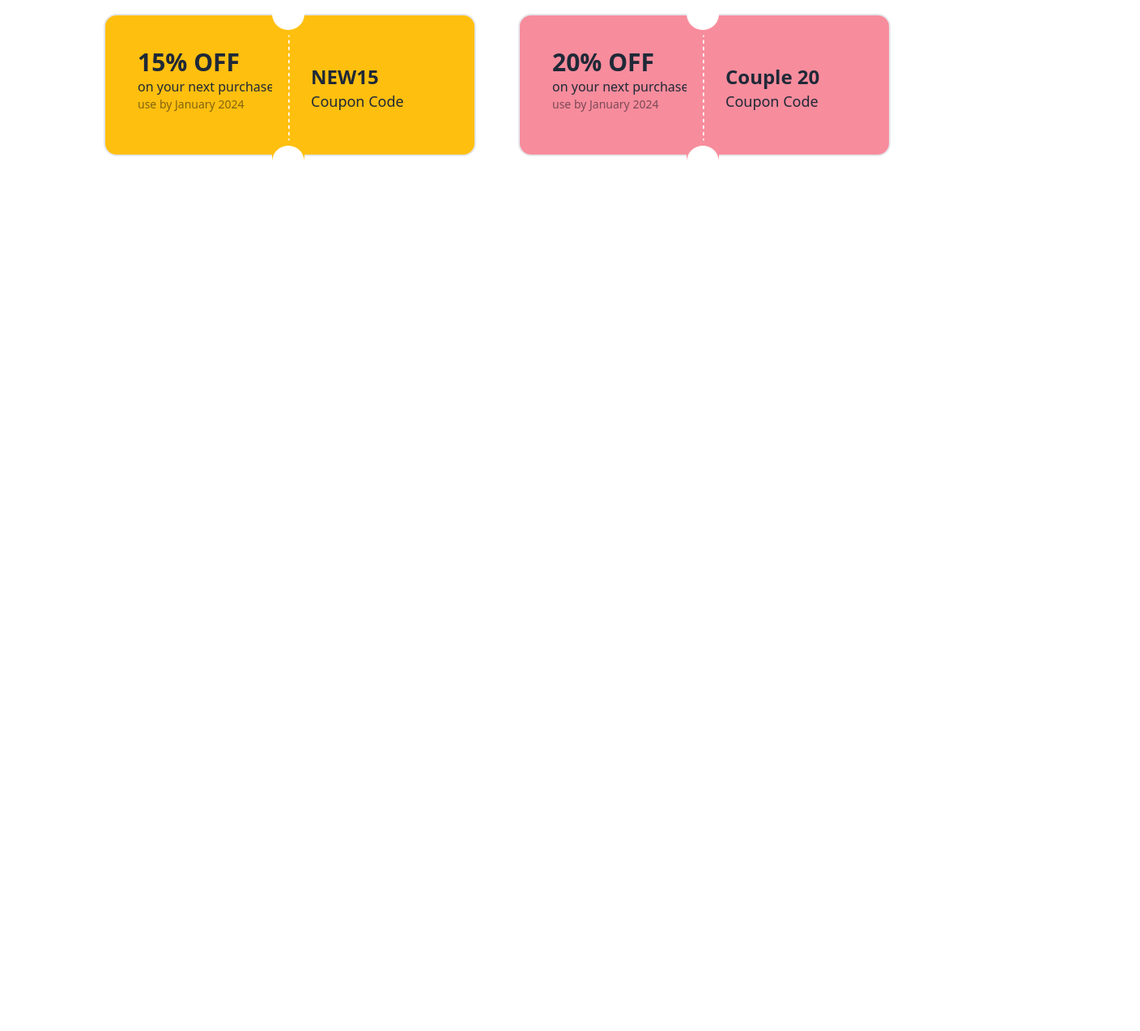
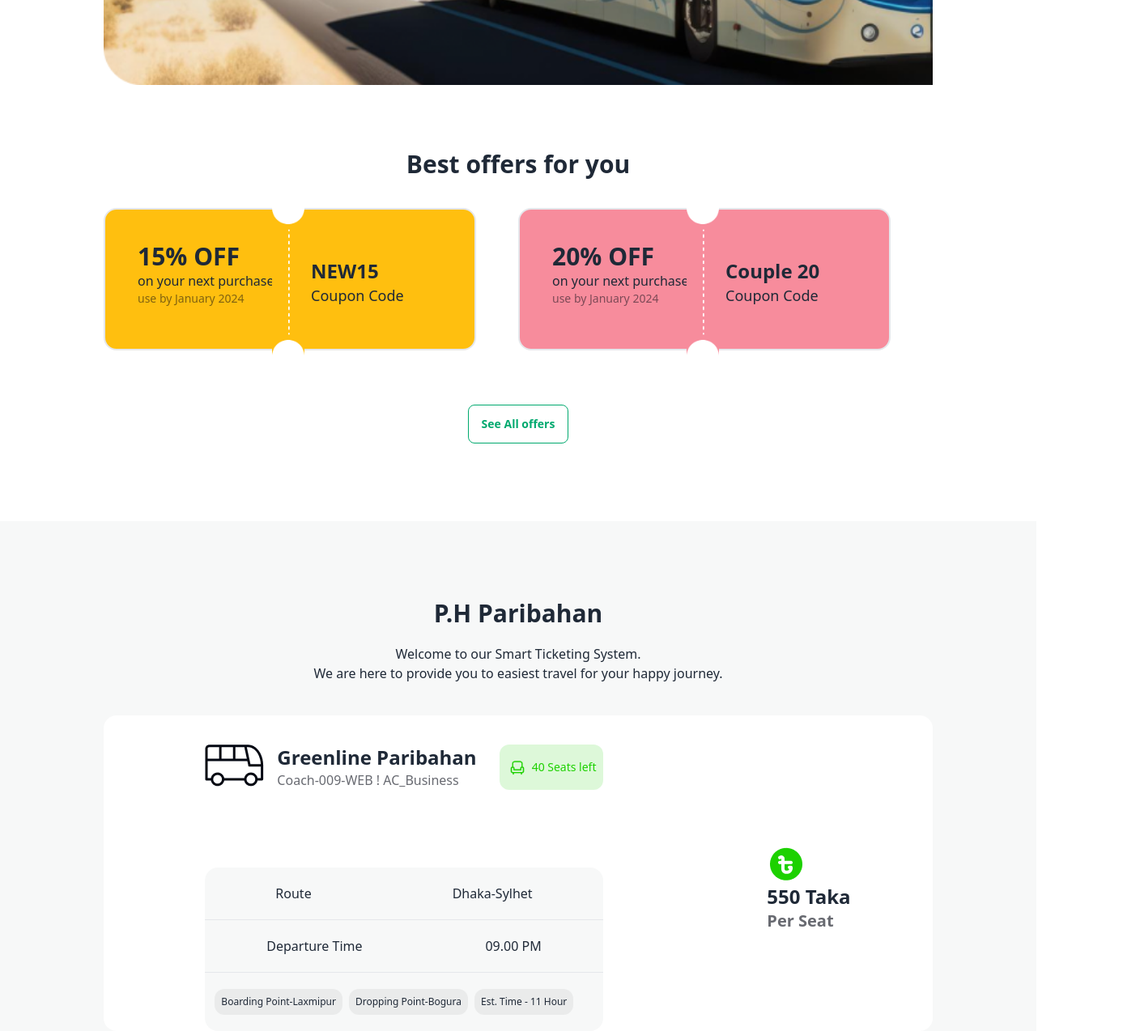
Before and after one commit to Mohammad-coders/smart-ticketing-system, a plain HTML site: page index.html in a window 1280 px wide. Shown: the part 787-2061 px from the top of the page at 81% size, 1408 px wide, since content can reach past the window. Before the commit the page ends 1047 px from the top, so only its background shows below. Drawn offline with nearby package versions, Linux system fonts and the light colour scheme.

Commit message:
done PH Poribohon Ticket Information

```diff
--- a/index.html
+++ b/index.html
@@ -35,16 +35,19 @@
                     </ul>
                 </div>
                 <div class="navbar-end">
-                    <a class="btn bg-[#1DD1001A]"><span class="text-green-600 raleway-font font-bold">Bus</span><img src="images/bus-icon.png" alt=""></a>
+                    <a class="btn bg-[#1DD1001A]"><span class="text-green-600 raleway-font font-bold">Bus</span><img
+                            src="images/bus-icon.png" alt=""></a>
                 </div>
             </div>
         </nav>
         <!-- banner section -->
         <div class="banner_section">
-            <h3 class="text-center text-5xl pt-14"><span class="text-white font-extrabold">End-to-End Travel with</span><br><br><span class="text-green-500 font-extrabold">P Paribahan</span></h3>
-            <p class="text-white font-normal text-sm text-center mt-4">Welcome to our Smart Ticketing System. <br> We are here to provide you to easiest travel for your happy journey.
-            <br>
-            <button class="btn btn-success bg-green-500 mt-4">Buy Tickets</button>
+            <h3 class="text-center text-5xl pt-14"><span class="text-white font-extrabold">End-to-End Travel
+                    with</span><br><br><span class="text-green-500 font-extrabold">P Paribahan</span></h3>
+            <p class="text-white font-normal text-sm text-center mt-4">Welcome to our Smart Ticketing System. <br> We
+                are here to provide you to easiest travel for your happy journey.
+                <br>
+                <button class="btn btn-success bg-green-500 mt-4">Buy Tickets</button>
             </p>
         </div>
     </header>
@@ -64,7 +67,7 @@
                             </div>
                         </div>
                         <img src="images/cupon-devider.png" class="bg-[#FFBF0F] relative left-52 w-10">
-                        <div class="relative left-2/4 -top-2/4">
+                        <div class="relative left-2/4 -top-2/4 w-36">
                             <h4 class="text-2xl font-bold">NEW15</h4>
                             <p class="text-lg font-medium">Coupon Code</p>
                         </div>
@@ -79,14 +82,71 @@
                             </div>
                         </div>
                         <img src="images/cupon-devider.png" class="bg-[#F78C9C] relative left-52 w-10">
-                        <div class="relative left-2/4 -top-2/4">
+                        <div class="relative left-2/4 -top-2/4 w-36">
                             <h4 class="text-2xl font-bold">Couple 20</h4>
                             <p class="text-lg font-medium">Coupon Code</p>
                         </div>
                     </div>
+                </div>
+                <div class="text-center">
+                    <button class="btn btn-outline btn-success">See All offers</button>
+                </div>
+            </div>
+        </section>
 
+        <!-- PH Poribohon-->
+        <section class="bg-[#F7F8F8] mt-24">
+            <div>
+                <h3 class="text-center font-bold text-3xl pt-24">P.H Paribahan</h3>
+                <p class="text-center font-normal text-base mt-5 mb-0">Welcome to our Smart Ticketing System. <br> We
+                    are here to provide you to easiest travel for your happy journey.</p>
+                <div>
+                    <div class="w-[80%] mx-auto mt-10 rounded-2xl bg-white pt-9 pl-6">
+                        <div class="flex justify-around items-center">
+                            <div>
+                                <div class="flex justify-around gap-7">
+                                    <div class="flex gap-4">
+                                        <div>
+                                            <img src="images/bus-logo.png" alt="">
+                                        </div>
+                                        <div>
+                                            <h4 class="font-bold text-2xl">Greenline Paribahan</h4>
+                                            <p class="text-[#03071299] font-normal text-base">Coach-009-WEB ! AC_Business</p>
+                                        </div>
+                                    </div>
+                                    <div class="flex items-center pl-3 gap-2 bg-[#1DD10026] rounded-xl w-32">
+                                        <img src="images/seat-green.png" class="w-5">
+                                        <span id="seats-left" class="text-sm font-medium text-[#1DD100]">40 Seats left</span>
+                                    </div>
+                                </div>
+
+                                <div class="mt-24 bg-[#F7F8F8] w-[100%] rounded-2xl mx-auto ">
+                                    <div class="flex justify-around mb-5 pt-5">
+                                        <span>Route</span>
+                                        <span>Dhaka-Sylhet</span>
+                                    </div>
+                                    <hr>
+                                    <div class="flex justify-around mb-5 pt-5">
+                                        <span>Departure Time</span>
+                                        <span>09.00 PM</span>
+                                    </div>
+                                    <hr>
+                                    <div class="flex gap-2 pb-5 pt-5 px-3">
+                                        <span class="bg-[#0307120D] p-2 rounded-xl font-medium text-xs">Boarding Point-Laxmipur</span>
+                                        <span class="bg-[#0307120D] p-2 rounded-xl font-medium text-xs">Dropping Point-Bogura</span>
+                                        <span class="bg-[#0307120D] p-2 rounded-xl font-medium text-xs">Est. Time - 11 Hour</span>
+                                    </div>
+
+                                </div>
+                            </div>
+                            <div>
+                                <img src="images/fare.png" alt="">
+                                <p class="font-bold text-2xl">550 Taka</p>
+                                <p class="font-semibold text-xl text-[#03071299]">Per Seat</p>
+                            </div>
+                        </div>
+                    </div>
                 </div>
-
             </div>
         </section>
     </main>
--- a/styles/styles.css
+++ b/styles/styles.css
@@ -19,5 +19,5 @@
     background: url("../images/banner.png");
     background-repeat: no-repeat;
     background-size: cover;
-    height: 70vh;
+    height: 100vh;
 }
```
